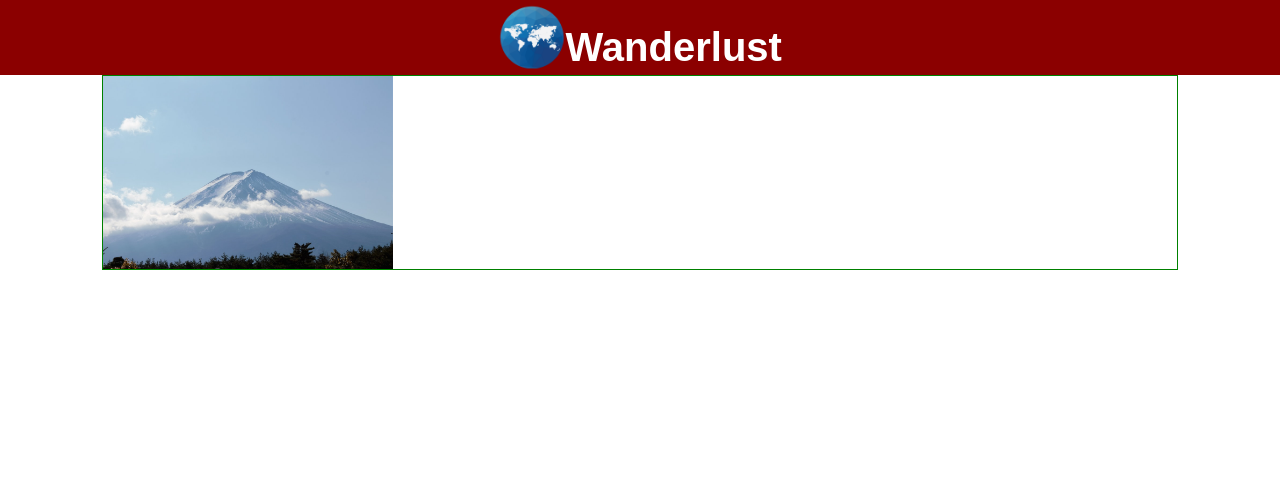
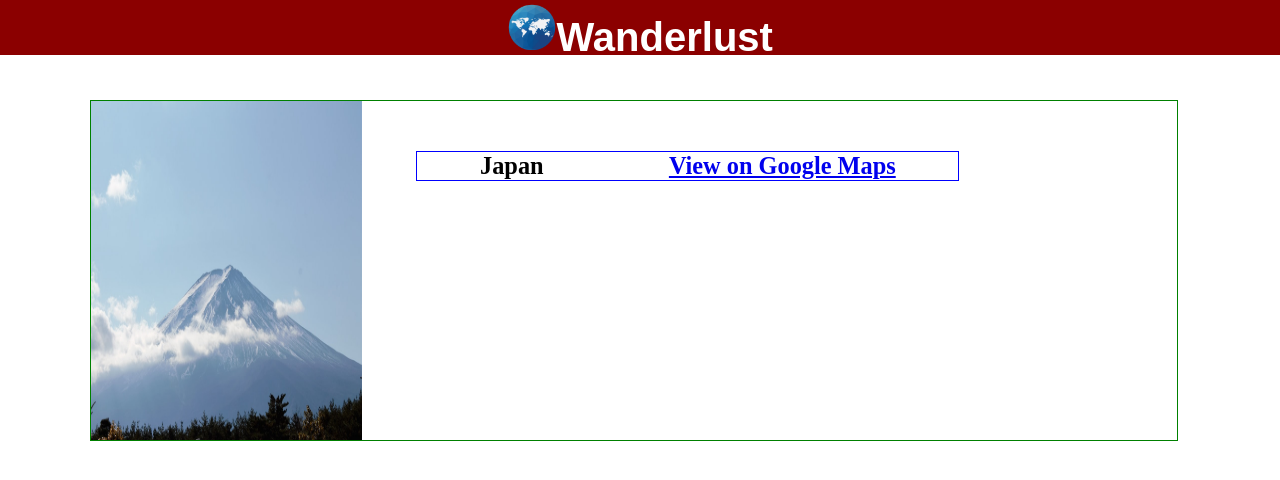
Before and after one commit to AaronJHarvey/React-Travel-Journal, a React (Vite) app: page / in a window 1280 px wide. Shown: the top 480 px of the page. Built offline with nearby package versions, Linux system fonts and the light colour scheme.

Commit message:
Styles .location-info

```diff
--- a/src/Components/Entry.jsx
+++ b/src/Components/Entry.jsx
@@ -5,17 +5,17 @@ export default function Entry (props) {
 	return (
 		<div className='entry'>
 			<img className='photo' src={props.imageUrl} />
-			{/* <div className='location-info'>
+			<div className='location-info'>
 				<h3>{props.location}</h3>
 				<a href={props.googleMapsUrl}>
 					<h3>View on Google Maps</h3>
 				</a>
 			</div>
-			<h1 className='Entry-Title'>{props.title}</h1>
-			<h4 className='dates'>
-				{props.startDate} - {props.endDate}
-			</h4>
-			<p className='description'>{props.description}</p> */}
+			{/* <h1 className='Entry-Title'>{props.title}</h1> */}
+			{/* <h4 className='dates'> */}
+			{/* {props.startDate} - {props.endDate} */}
+			{/* </h4> */}
+			{/* <p className='description'>{props.description}</p> */}
 		</div>
 	);
 }
--- a/src/index.css
+++ b/src/index.css
@@ -5,7 +5,7 @@
 
 .navbar {
 	width: 100vw;
-	height: 75px;
+	height: 55px;
 	display: flex;
 	justify-content: center;
 	align-items: center;
@@ -26,17 +26,26 @@
 }
 
 .entry {
+	margin: 45px 7%;
+	height: 25%;
+	width: 85%;
+	display: flex;
 	border: 1px solid green;
-	display: flex;
-
-	margin-left: 8%;
-	margin-right: 8%;
-	/* margin: 100px 40px; */
-	/* width: 67%; */
-	/* height: 33%; */
 }
 
-.entry > .photo {
-	width: 27%;
+.photo {
+	/* aspect-ratio: 2.25/3.5; */
+	width: 25%;
+	aspect-ratio: 2/2.5;
+}
+
+.location-info {
+	border: 1px solid blue;
+	display: inline-flex;
+	width: 50%;
 	height: 100%;
+	margin-left: 5%;
+	margin-top: 50px;
+	justify-content: space-around;
+	font-size: 1.3rem;
 }
```
